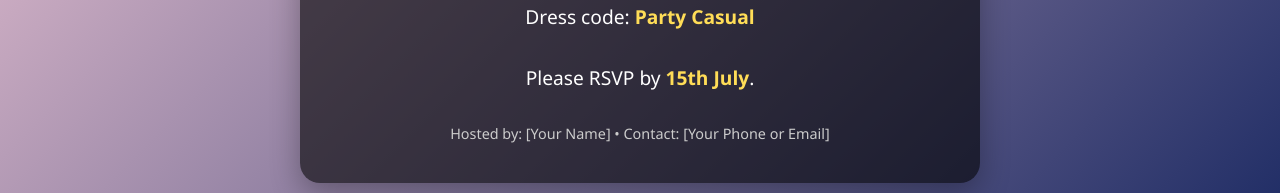
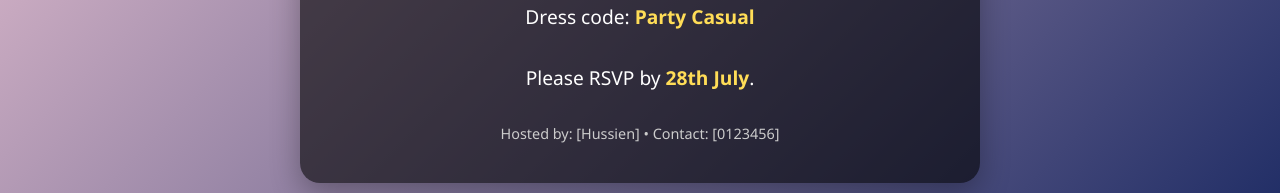
Before and after one commit to Mathsandcodes/Hussien-s-Invite, a plain HTML site: page index.html in a window 1280 px wide. Shown: the part 416-609 px from the top of the page. Drawn offline with Linux system fonts and the light colour scheme.

Commit message:
Update index.html

```diff
--- a/index.html
+++ b/index.html
@@ -55,10 +55,10 @@
     <p>
       There'll be food, music, dancing, and lots of fun!<br>
       Dress code: <span class="highlight">Party Casual</span><br><br>
-      Please RSVP by <span class="highlight">15th July</span>.
+      Please RSVP by <span class="highlight">28th July</span>.
     </p>
     <div class="footer">
-      Hosted by: [Your Name] • Contact: [Your Phone or Email]
+      Hosted by: [Hussien] • Contact: [0123456]
     </div>
   </div>
 </body>
```
